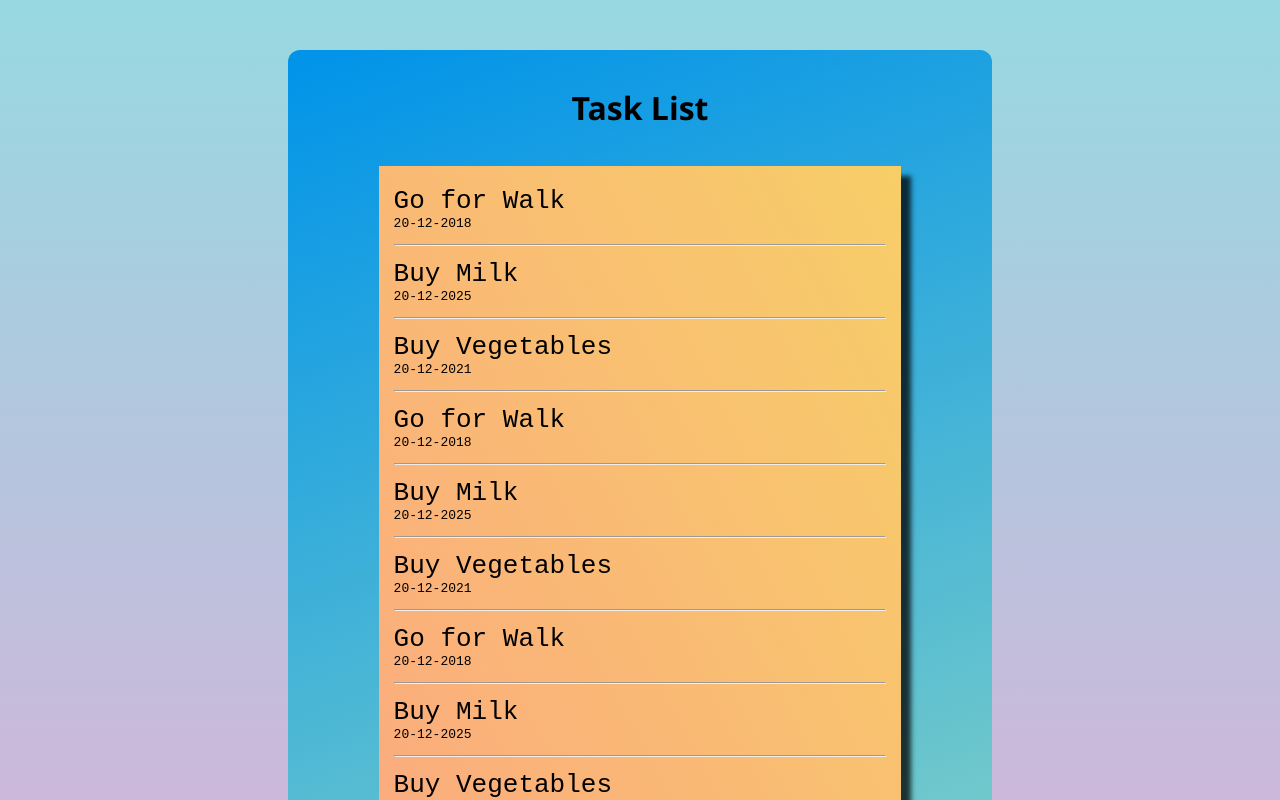
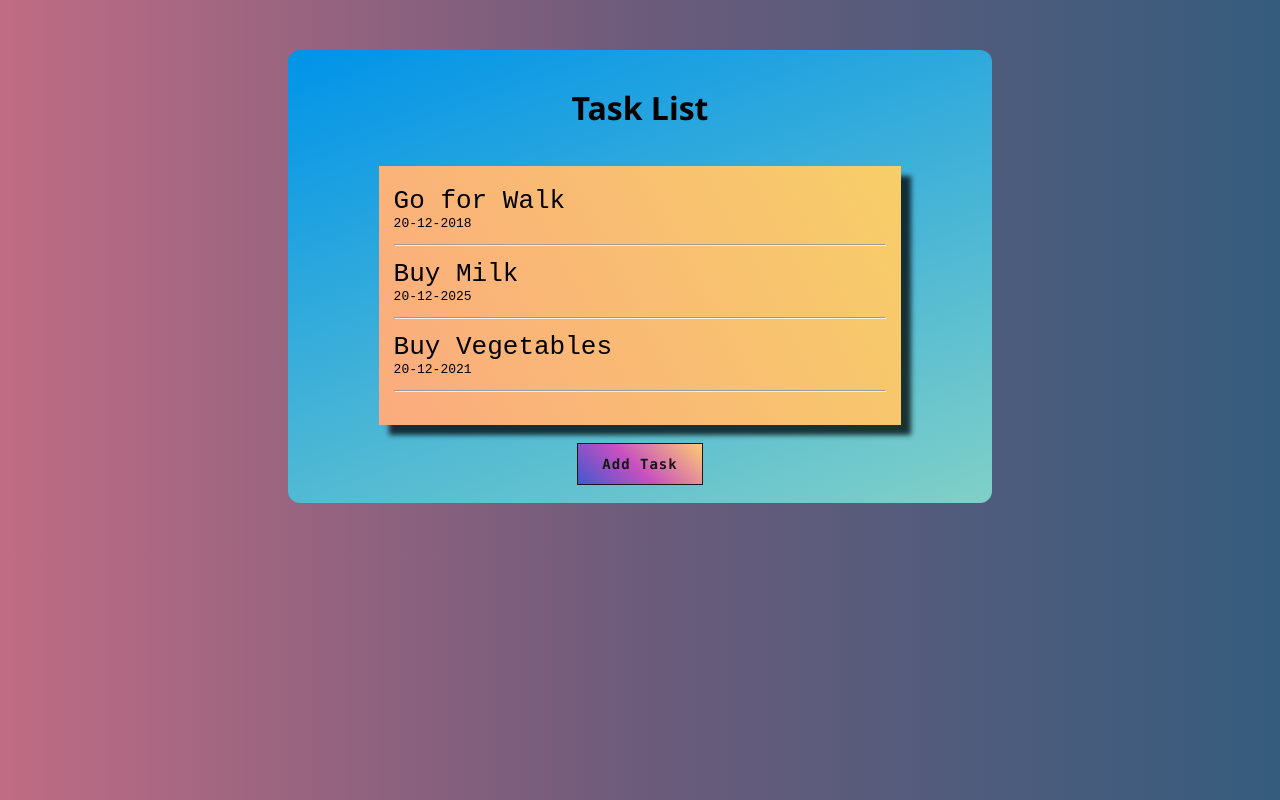
Before and after one commit to Ehteshamul-haque/add-task-todo, a React (Create React App) app: page / in a window 1280 px wide. Shown: the top 800 px of the page. Built offline with nearby package versions, Linux system fonts and the light colour scheme.

Commit message:
change background gradient

```diff
--- a/src/App.css
+++ b/src/App.css
@@ -1,8 +1,15 @@
 body {
   margin: 0;
   padding: 0;
-  background-color: #D9AFD9;
-  background-image: linear-gradient(0deg, #D9AFD9 0%, #97D9E1 100%);
+  background: #355c7d; /* fallback for old browsers */
+
+  background: linear-gradient(
+    to right,
+    #c06c84,
+    #6c5b7b,
+    #355c7d
+  ); /* W3C, IE 10+/ Edge, Firefox 16+, Chrome 26+, Opera 12+, Safari 7+ */
+
   box-sizing: border-box;
   font-family: "Segoe UI", Tahoma, Geneva, Verdana, sans-serif;
 }
--- a/src/ListItem.css
+++ b/src/ListItem.css
@@ -1,10 +1,4 @@
 #container {
-    /* border: 1px solid black;
-    min-height: 0vh;
-    width: 55vw;
-    background-color: #0093e9;
-    background-image: linear-gradient(160deg, #0093e9 0%, #80d0c7 100%);
-    border-radius: 12px; */
     display: flex;
     flex-direction: column;
     justify-content: center;
--- a/src/ListItem.js
+++ b/src/ListItem.js
@@ -5,14 +5,7 @@ export default function ListItem(props) {
   const listOfItem = [
     { name: "Go for Walk", date: "20-12-2018" },
     { name: "Buy Milk", date: "20-12-2025" },
-    { name: "Buy Vegetables", date: "20-12-2021" },
-    { name: "Go for Walk", date: "20-12-2018" },
-    { name: "Buy Milk", date: "20-12-2025" },
-    { name: "Buy Vegetables", date: "20-12-2021" },
-    { name: "Go for Walk", date: "20-12-2018" },
-    { name: "Buy Milk", date: "20-12-2025" },
     { name: "Buy Vegetables", date: "20-12-2021" }
-
   ];
   return (
     <>
```
